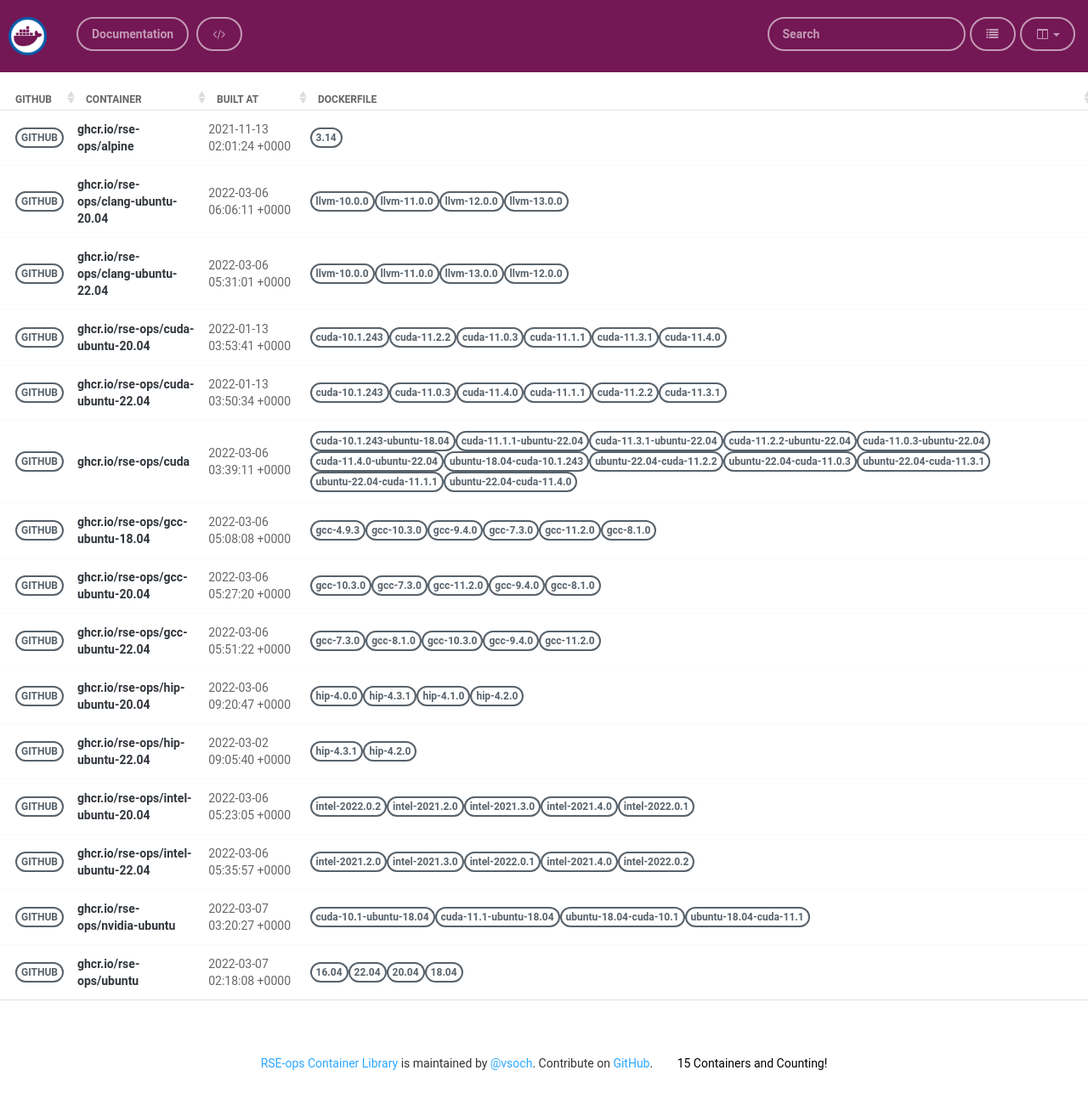
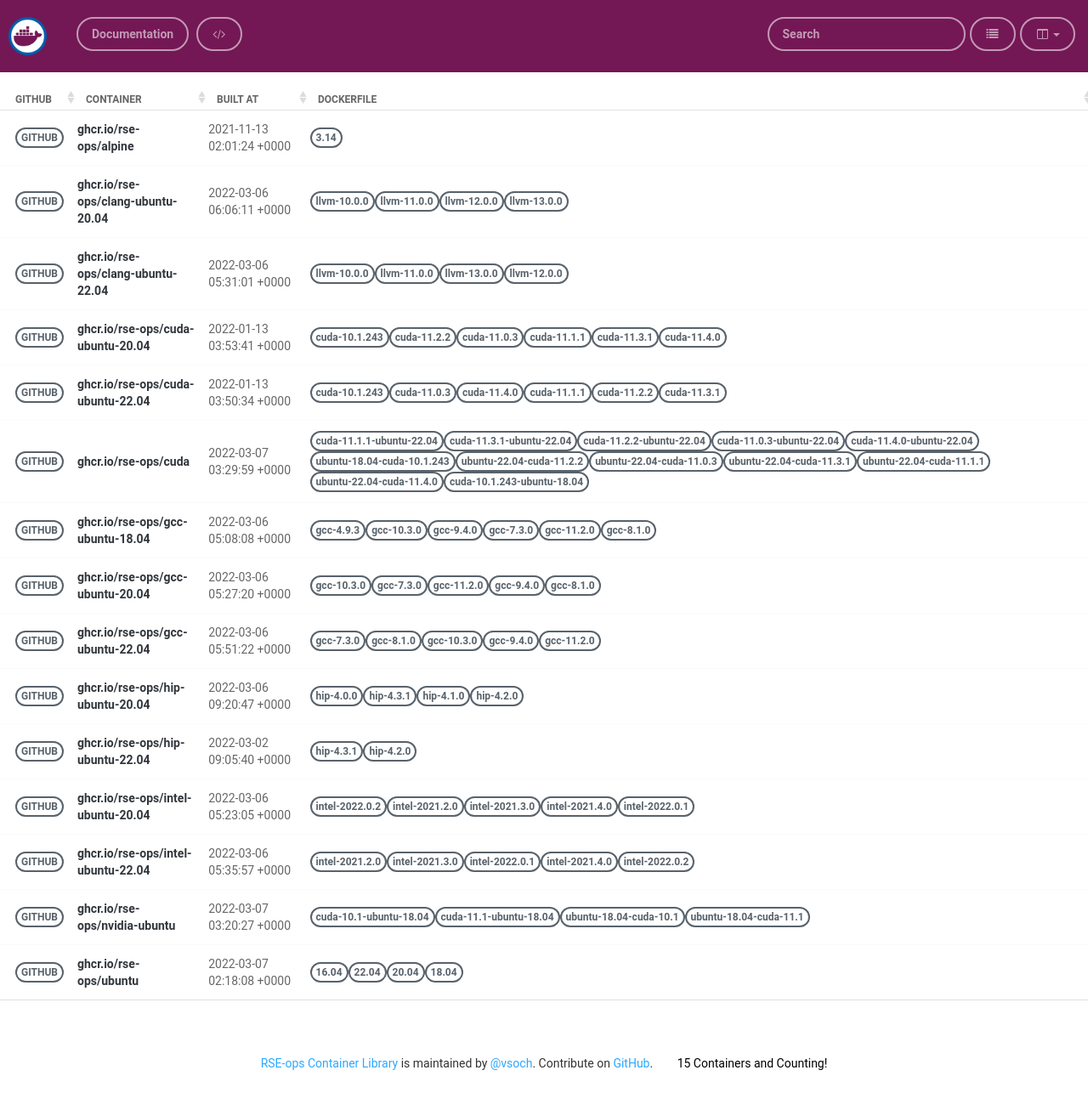
Before and after one commit to rse-ops/docker-images, a Jekyll site: the page built from pages/index.md, in a window 1280 px wide. Shown: the whole page at 85% size. Built offline with Jekyll 4.4.1, drawn with Linux system fonts in a browser that asks for light colours; nearby versions of some CDN libraries.

Commit message:
Automated push to update library 2022-03-07

```diff
--- a/_library/ghcr.io-rse-ops-cuda.md
+++ b/_library/ghcr.io-rse-ops-cuda.md
@@ -1,14 +1,11 @@
 ---
 layout: container
 name: ghcr.io/rse-ops/cuda
-updated_at: 2022-03-06 03:39:11.935481
+updated_at: 2022-03-07 03:29:59.625824
 
 
 container_url: https://github.com/orgs/rse-ops/packages/container/package/cuda
 versions:
- - tag: cuda-10.1.243-ubuntu-18.04
-   dockerfile: https://github.com/rse-ops/docker-images/blob/main/ubuntu/cuda/Dockerfile
-   manifest: https://crane.ggcr.dev/manifest/ghcr.io/rse-ops/cuda:cuda-10.1.243-ubuntu-18.04
  - tag: cuda-11.1.1-ubuntu-22.04
    dockerfile: https://github.com/rse-ops/docker-images/blob/main/ubuntu/cuda/Dockerfile
    manifest: https://crane.ggcr.dev/manifest/ghcr.io/rse-ops/cuda:cuda-11.1.1-ubuntu-22.04
```
Also changed, not shown: other parts of _library/ghcr.io-rse-ops-cuda.md (+3 -0 lines).
